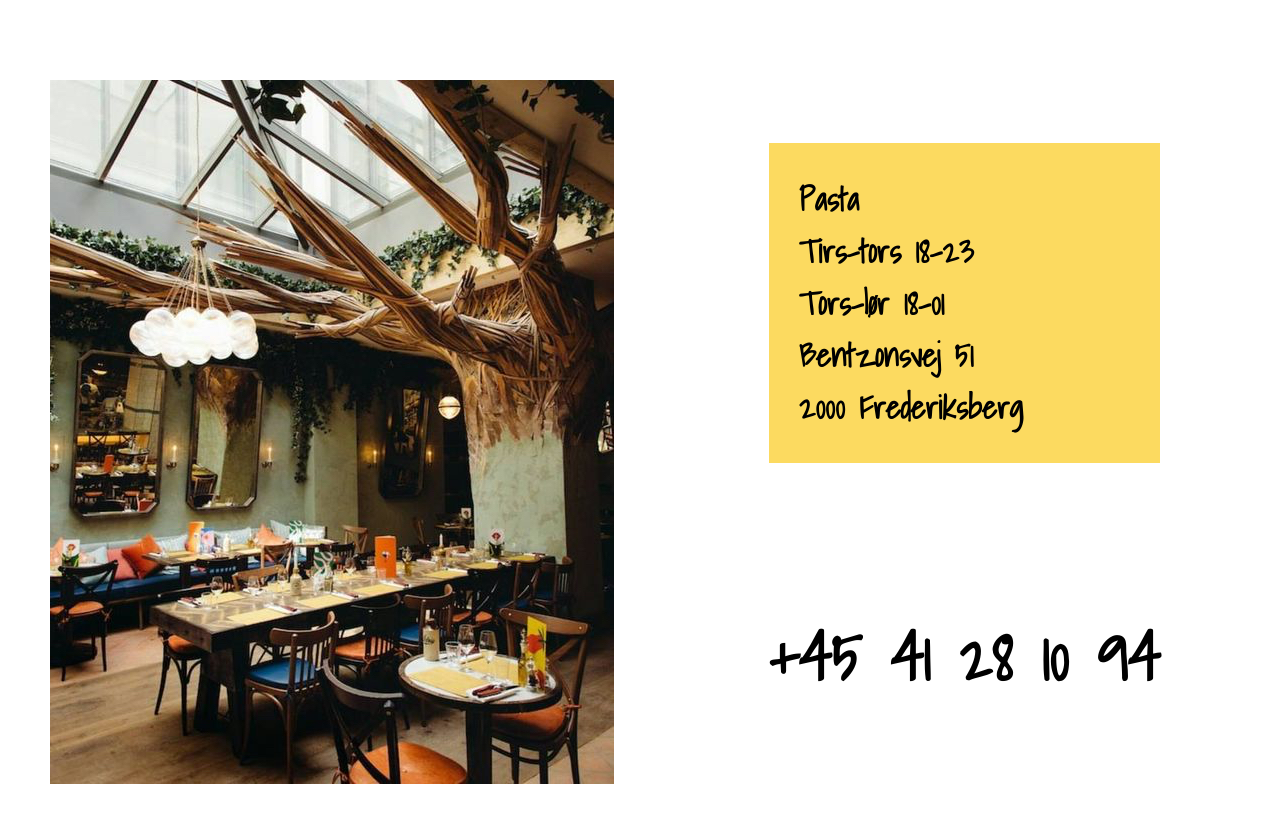
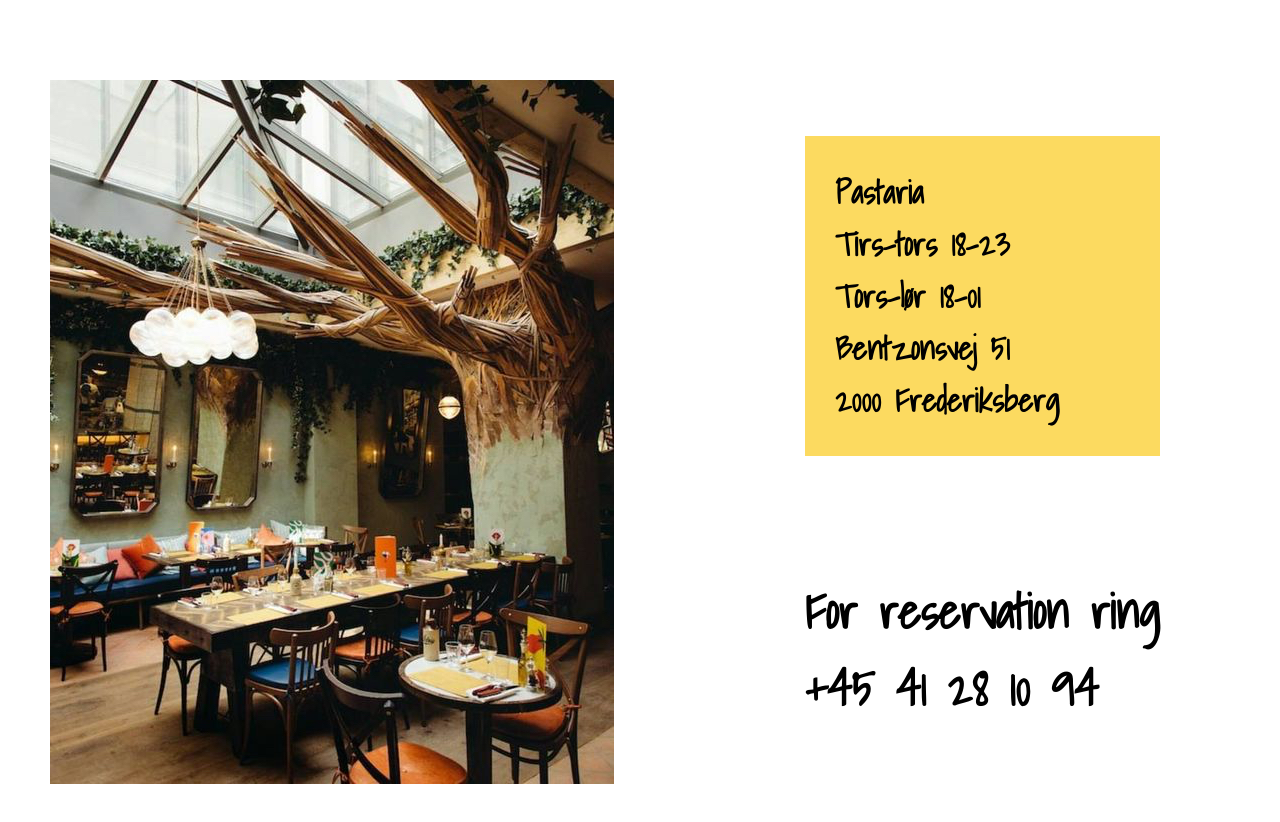
Before and after one commit to pern693p/tema5, a plain HTML site: page undervisningsopgaver/resturant/index.html in a window 1280 px wide. Shown: the part 820-1642 px from the top of the page. Drawn offline with Linux system fonts and the light colour scheme; a web font is replaced by a local one.

Commit message:
done done

```diff
--- a/undervisningsopgaver/resturant/index.html
+++ b/undervisningsopgaver/resturant/index.html
@@ -46,13 +46,15 @@
 
     <div id="tekst_billede">
         <div id="info_tekst">
-            <h2>Pasta <br>
+            <h2>Pastaria <br>
                 Tirs-tors 18-23 <br>
                 Tors-lør 18-01 <br>
                 Bentzonsvej 51 <br>
                 2000 Frederiksberg</h2>
 
-            <h1>+45 41 28 10 94</h1>
+            <h1>For reservation ring <br>
+
+                +45 41 28 10 94</h1>
 
 
         </div>
--- a/undervisningsopgaver/resturant/style.css
+++ b/undervisningsopgaver/resturant/style.css
@@ -85,7 +85,7 @@ p {
 #info_tekst h1 {
     font-family: 'Shadows Into Light',
         cursive;
-    font-size: 4rem;
+    font-size: 3rem;
 
 }
 
@@ -115,8 +115,8 @@ button:hover {
 
 
 #popup {
-    width: 70vw;
-    height: 85vh;
+    width: 40vw;
+    height: 60vh;
     position: fixed;
     background-color: #FCDA60;
     display: none;
```
